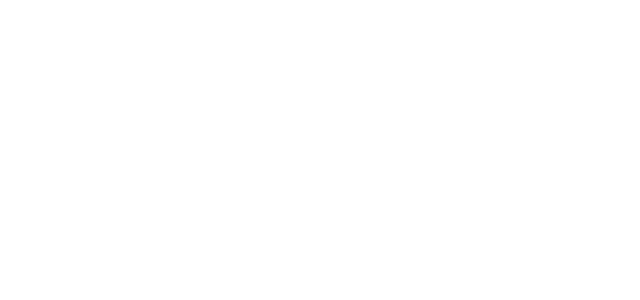
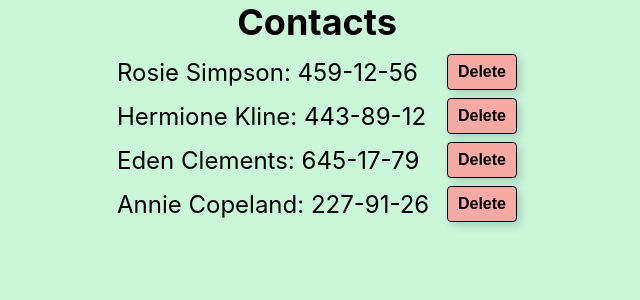
Before and after one commit to InnaLyksa/goit-react-hw-02-phonebook, a React (Create React App) app: page / in a window 1280 px wide. Shown: the top 300 px of the page, without its empty margins (323-963 px from the left). Built offline with nearby package versions, Linux system fonts and the light colour scheme.

Commit message:
Add ContactList and ContactItem components

```diff
--- a/src/components/App.jsx
+++ b/src/components/App.jsx
@@ -1,16 +1,30 @@
-export const App = () => {
-  // return (
-  //   <div
-  //     style={{
-  //       height: '100vh',
-  //       display: 'flex',
-  //       justifyContent: 'center',
-  //       alignItems: 'center',
-  //       fontSize: 40,
-  //       color: '#010101'
-  //     }}
-  //   >
-  //     React homework template
-  //   </div>
-  // );
-};
+import React, { Component } from 'react';
+import { ContactList } from 'components';
+import { Container, SectionHeader } from './App.styled';
+
+export class App extends Component {
+  state = {
+    contacts: [
+      { id: 'id-1', name: 'Rosie Simpson', number: '459-12-56' },
+      { id: 'id-2', name: 'Hermione Kline', number: '443-89-12' },
+      { id: 'id-3', name: 'Eden Clements', number: '645-17-79' },
+      { id: 'id-4', name: 'Annie Copeland', number: '227-91-26' },
+    ],
+  };
+
+  deleteContact = id => {
+    this.setState(prevState => ({
+      contacts: prevState.contacts.filter(contact => contact.id !== id),
+    }));
+  };
+
+  render() {
+    const { contacts } = this.state;
+    return (
+      <Container>
+        <SectionHeader>Contacts</SectionHeader>
+        <ContactList contacts={contacts} deleteContact={this.deleteContact} />
+      </Container>
+    );
+  }
+}
--- /dev/null
+++ b/src/components/App.styled.js
@@ -0,0 +1,17 @@
+import styled from 'styled-components';
+
+export const Container = styled.div`
+  display: flex;
+  flex-direction: column;
+  align-items: center;
+`;
+
+export const PageHeader = styled.h1`
+  margin-bottom: 10px;
+  font-size: 48px;
+`;
+
+export const SectionHeader = styled.h2`
+  margin-bottom: 10px;
+  font-size: 36px;
+`;
--- /dev/null
+++ b/src/components/ContactItem/ContactItem.jsx
@@ -0,0 +1,22 @@
+import PropTypes from 'prop-types';
+import { ContactListItem, ContactText, DeleteBtn } from './ContactItem.styled';
+
+export const ContactItem = ({ id, name, number, onDeleteContact }) => {
+  return (
+    <ContactListItem>
+      <ContactText>
+        {name}: {number}
+      </ContactText>
+      <DeleteBtn type={'button'} onClick={() => onDeleteContact(id)}>
+        Delete
+      </DeleteBtn>
+    </ContactListItem>
+  );
+};
+
+ContactItem.propTypes = {
+  id: PropTypes.string.isRequired,
+  name: PropTypes.string.isRequired,
+  number: PropTypes.string.isRequired,
+  onDeleteContact: PropTypes.func.isRequired,
+};
--- /dev/null
+++ b/src/components/ContactItem/ContactItem.styled.js
@@ -0,0 +1,27 @@
+import styled from 'styled-components';
+
+export const ContactListItem = styled.li`
+  display: flex;
+  align-items: center;
+  justify-content: space-between;
+  width: 400px;
+  &:not(:last-child) {
+    margin-bottom: 8px;
+  }
+`;
+
+export const ContactText = styled.span`
+  /* margin-top: 0;
+  margin-bottom: 0; */
+  /* margin-right: 10px; */
+  font-size: 24px;
+`;
+export const DeleteBtn = styled.button`
+  padding: 8px 10px;
+  font-size: 16px;
+  font-weight: bold;
+  background: #f7a9a3;
+  border: 1px solid;
+  border-radius: 4px;
+  box-shadow: 4px 4px 8px 0px rgba(34, 60, 80, 0.2);
+`;
--- /dev/null
+++ b/src/components/ContactList/ContactList.jsx
@@ -0,0 +1,23 @@
+import PropTypes from 'prop-types';
+
+import { ContactItem } from 'components/ContactItem/ContactItem';
+import { List } from './ContactList.styled';
+
+export const ContactList = ({ contacts, deleteContact }) => (
+  <List>
+    {contacts.map(({ id, name, number }) => (
+      <ContactItem
+        key={id}
+        id={id}
+        name={name}
+        number={number}
+        onDeleteContact={deleteContact}
+      />
+    ))}
+  </List>
+);
+
+ContactList.propTypes = {
+  contacts: PropTypes.arrayOf(PropTypes.objectOf(PropTypes.string)).isRequired,
+  deleteContact: PropTypes.func.isRequired,
+};
--- /dev/null
+++ b/src/components/ContactList/ContactList.styled.js
@@ -0,0 +1,3 @@
+import styled from 'styled-components';
+
+export const List = styled.ul``;
--- /dev/null
+++ b/src/components/index.js
@@ -0,0 +1 @@
+export { ContactList } from './ContactList/ContactList';
--- a/src/index.css
+++ b/src/index.css
@@ -7,9 +7,25 @@ body {
     sans-serif;
   -webkit-font-smoothing: antialiased;
   -moz-osx-font-smoothing: grayscale;
+  background: #cbf7d9;
 }
 
 code {
   font-family: source-code-pro, Menlo, Monaco, Consolas, 'Courier New',
     monospace;
 }
+
+ul {
+  padding-left: 0px;
+  list-style: none;
+  margin: 0;
+}
+h1,
+h2,
+h3,
+h4,
+h5,
+p {
+  margin-top: 0px;
+  margin-bottom: 0px;
+}
```
